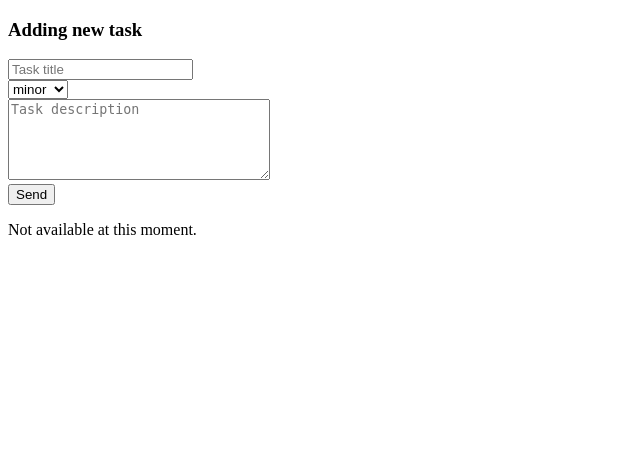
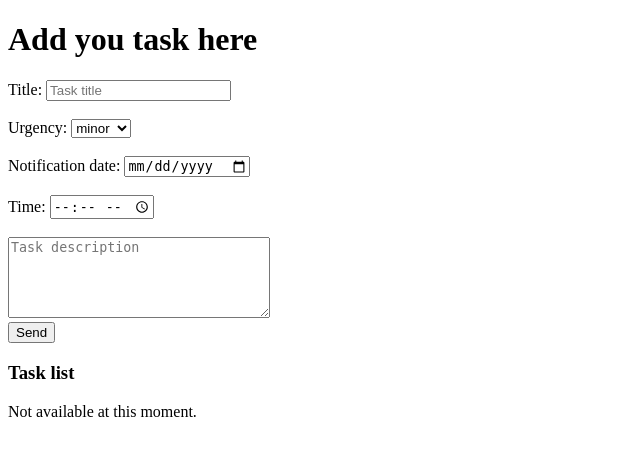
Before and after one commit to Yuriy-Pinki/Notifications, a Django app: template alerts/apps/notifications/templates/notifications/index.html in a window 1280 px wide. Shown: the top 456 px of the page, without its empty margins (0-640 px from the left). Run offline with Django 3.2, Linux system fonts and the light colour scheme; the template is opened without the code that fills it, so the values that code supplies are empty.

Commit message:
editing and correcting html-form

```diff
--- a/alerts/apps/notifications/templates/notifications/index.html
+++ b/alerts/apps/notifications/templates/notifications/index.html
@@ -6,25 +6,37 @@
 </head>
 
 <body>
-	<h3>Adding new task </h3>
-	<form action="{% url 'notifications.add_notification' task.id}" method="POST">
+	<h1>Add you task here</h1>
+	<form action="{% url 'notifications:add_task' %}" method="POST">
 		{% csrf_token %}
-		<input type="text" placeholder="Task title" name="task_title" ><br>
+		<label for="text">Title: </label>
+		<input type="text" placeholder="Task title" name="task_title" ><br><br>
+		<label for="select_urgency">Urgency:</label>
 		<select name="select_urgency">
 			<option>minor</option>
 			<option>major</option>
 			<option>critical</option>
-			</select><br>
-		<textarea name="task_descriprion" placeholder="Task description" cols="30" rows ="5"></textarea><br>
+			</select><br><br>
+
+		<label for="date">Notification date: </label>
+		<input type="date" id="date" name="date"/><br><br>
+
+		<label for="time">Time: </label>
+        <input type="time" name="time"/><br><br>
+
+		<textarea name="task_description" placeholder="Task description" cols="30" rows ="5"></textarea><br>
 		<button type="submit">Send</button>
+	</form>
 
-	</form>
+<h3>Task list</h3>
 
 {% if task_list %}
     <ul>
-    {% for task in task_list %}
+    {% for a in task_list %}
 <!--    <li><a href="/notifications/{{ task.id }}/">{{ task.title }}</a></li> -->
-        <li><a href="{% url 'notifications:detail' task.id %}">{{ task.title }}</a></li>
+        <li>
+        	<a href="{% url 'notifications:detail' a.id %}">{{ a.title }} </a>
+        </li>
     {% endfor %}
     </ul>
 {% else %}
--- a/alerts/apps/notifications/urls.py
+++ b/alerts/apps/notifications/urls.py
@@ -6,5 +6,5 @@ app_name = 'notifications'
 urlpatterns = [
     path('', views.index, name='index'),
     path('<int:task_id>/', views.detail, name='detail'),
-    path('<int:task_id>/add_notification/', views.add_notification, name='add_notification'),
+    path('add_task/', views.add_task, name='add_task'),
     ]
```
Also changed, not shown: alerts/apps/notifications/models.py (+6 -6 lines), alerts/apps/notifications/templates/notifications/detail.html (+3 -6 lines), alerts/apps/notifications/views.py (+21 -8 lines), README.md, 1 other file.
